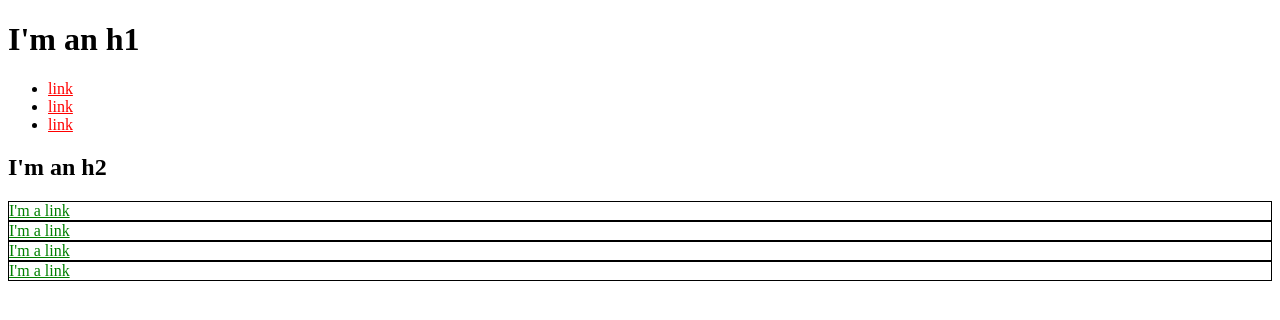
After one commit to chiefkief/personal_website, a PHP site: page /part2.html in a window 1280 px wide. The commit adds this page. Shown: the top 320 px of the page. Run offline with PHP 8.4, Linux system fonts and the light colour scheme.

Commit message:
starting part 2, new page instead of full new site

```diff
--- a/css/main.css
+++ b/css/main.css
@@ -41,3 +41,8 @@
 .social_link {
     text-decoration: none;
 }
+.site_header {
+    background: midnightblue;
+
+    ;
+}
--- a/index.html
+++ b/index.html
@@ -6,7 +6,7 @@
         <link rel="stylesheet" href="css/main.css">
     </head>
     <body>
-        <div class="site-header">
+        <div class="site_header">
 
             <div id="main-nav"class="nav-menu">
                 <a href=index.html>Index</a>
--- /dev/null
+++ b/part2.html
@@ -0,0 +1,37 @@
+<!DOCTYPE html>
+<html>
+    <head>
+        <title>Don't Panic'</title>
+        <meta charset="UTF-8">
+        <style>
+
+        </style>
+    </head>
+    <body>
+        <h1>I'm an h1</h1>
+        <ul>
+            <li>
+                <a href="https://example.com/" style="color: red;">link</a>
+            </li>
+            <li>
+                <a href="https://example.com/" style="color: red;">link</a>
+            </li>
+            <li>
+                <a href="https://example.com/" style="color: red;">link</a>
+            </li>
+        </ul>
+        <h2>I'm an h2</h2>
+        <div style="border: 1px solid black;">
+            <a href="https://example.com/" style="color: green;">I'm a link</a>
+        </div>
+        <div style="border: 1px solid black;">
+            <a href="https://example.com/" style="color: green;">I'm a link</a>
+        </div>
+        <div style="border: 1px solid black;">
+            <a href="https://example.com/" style="color: green;">I'm a link</a>
+        </div>
+        <div style="border: 1px solid black;">
+            <a href="https://example.com/" style="color: green;">I'm a link</a>
+        </div>
+    </body>
+</html>
```
Also changed, not shown: tags.html (+4 -4 lines), book_report.html (indentation only).
